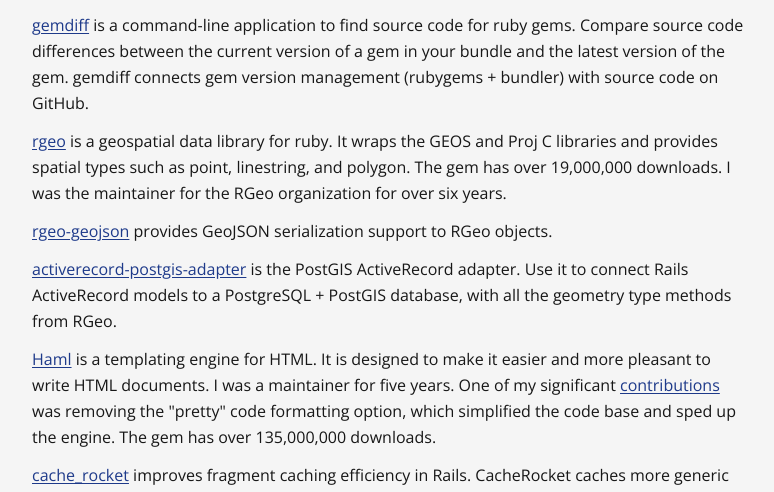
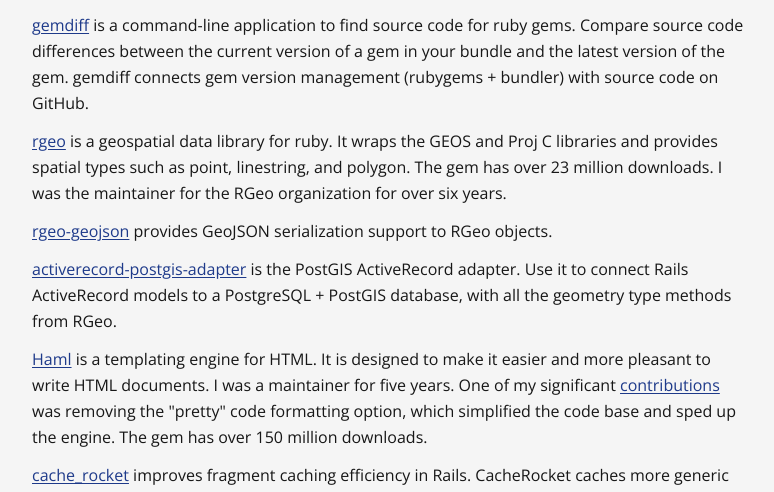
Before and after one commit to teeparham/next, a Next.js app: page / in a window 1280 px wide. Shown: the part 1580-2072 px from the top of the page, without its empty margins (384-1158 px from the left). Built offline with nearby package versions, Linux system fonts and the light colour scheme.

Commit message:
Millions

```diff
--- a/app/page.tsx
+++ b/app/page.tsx
@@ -210,7 +210,7 @@ export default function Home() {
                   <LinkTo href="https://github.com/rgeo/rgeo">rgeo</LinkTo> is a
                   geospatial data library for ruby. It wraps the GEOS and Proj C
                   libraries and provides spatial types such as point,
-                  linestring, and polygon. The gem has over 19,000,000
+                  linestring, and polygon. The gem has over 23 million
                   downloads. I was the maintainer for the RGeo organization for
                   over six years.
                 </li>
@@ -238,7 +238,7 @@ export default function Home() {
                   </LinkTo>{" "}
                   was removing the &quot;pretty&quot; code formatting option,
                   which simplified the code base and sped up the engine. The gem
-                  has over 135,000,000 downloads.
+                  has over 150 million downloads.
                 </li>
                 <li className="mb-3">
                   <LinkTo href="https://github.com/neighborland/cache_rocket">
```
